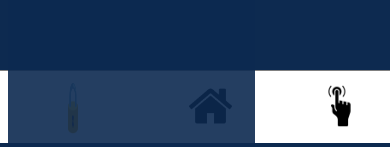
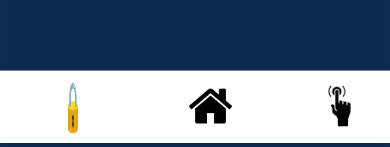
Before and after one commit to agubernikoff/potd, a React (Create React App) app in the folder client/: page /games in a window 390 px wide. Both pictures are taken after a click on the button "+170". Shown: the part 701-848 px from the top of the page. Built offline with nearby package versions, Linux system fonts and the light colour scheme; no server answers.

Commit message:
mobile post form style

```diff
--- a/client/src/index.css
+++ b/client/src/index.css
@@ -324,7 +324,7 @@ a:visited {
     background: white;
     border-top: 1px solid gray;
     padding: 0.5em;
-    z-index: 2;
+    z-index: 3;
   }
 
   .lock {
@@ -353,6 +353,9 @@ a:visited {
   .line-btn {
     width: fit-content;
     margin: 0.25em auto;
+  }
+  .newPost {
+    width: 100%;
   }
   .newPostForm {
     width: 70%;
```
